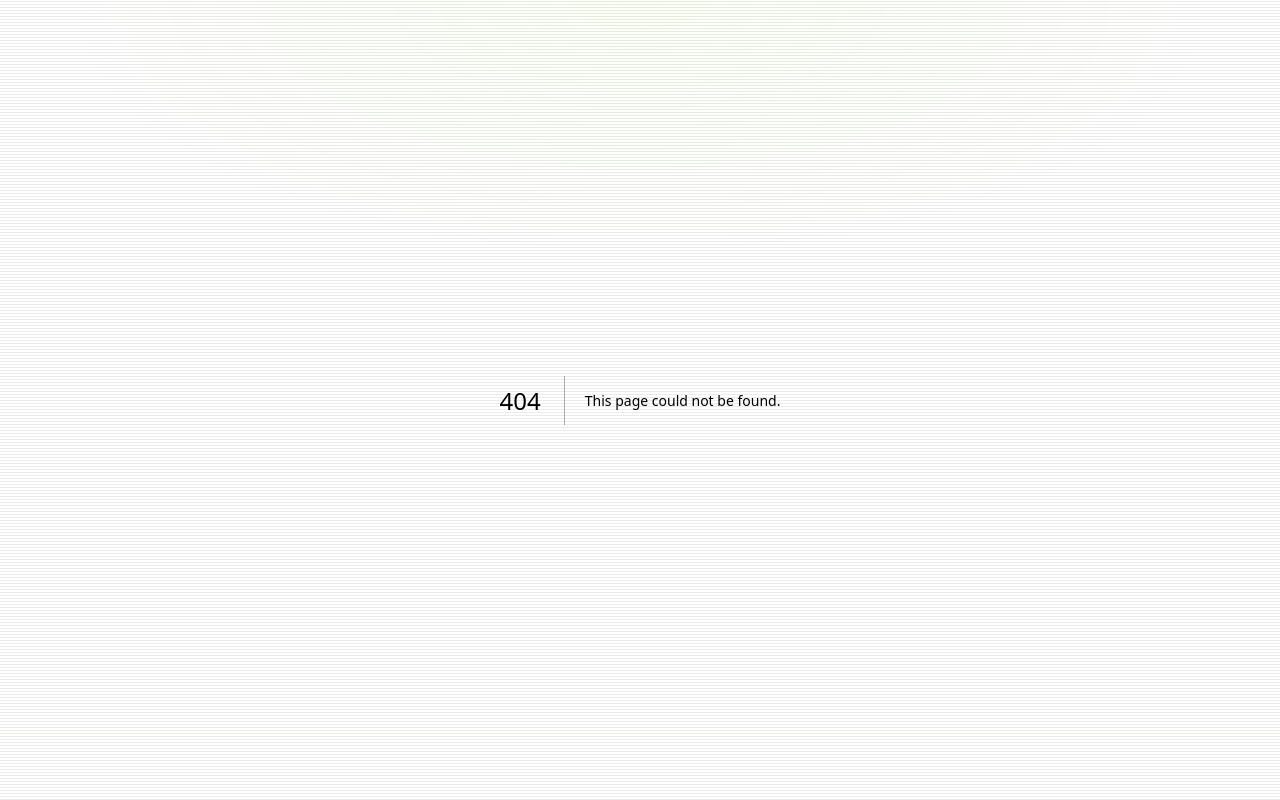
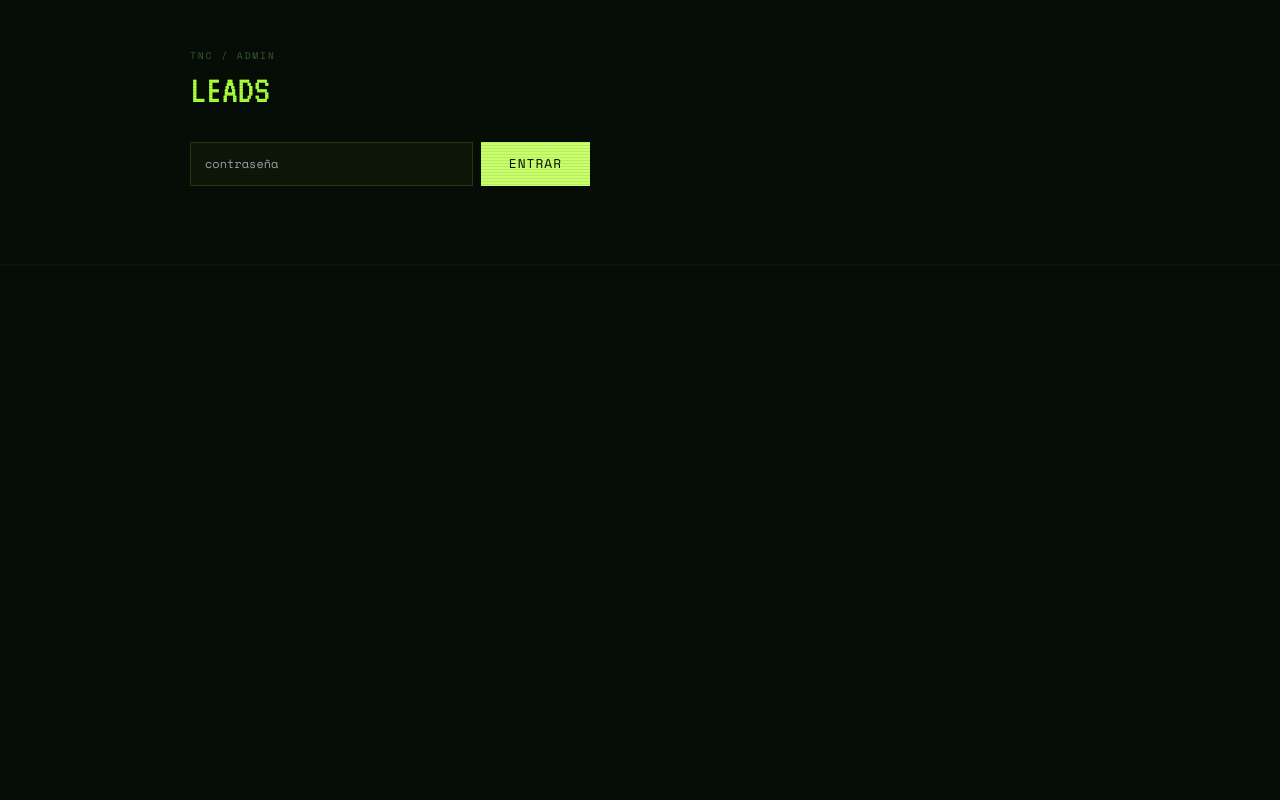
Before and after one commit to agustinale96/the-nerd-company, a Next.js app: page /admin/leads in a window 1280 px wide. Before the commit this address had no page. Built offline with nearby package versions, Linux system fonts and the light colour scheme; a web font is replaced by a local one.

Commit message:
feat: admin leads page with password protection

```diff
--- /dev/null
+++ b/app/admin/leads/page.tsx
@@ -0,0 +1,155 @@
+"use client";
+import { useState } from "react";
+
+interface Lead {
+  id: string;
+  name?: string;
+  email?: string;
+  company?: string;
+  message?: string;
+  source?: string;
+  createdAt?: string;
+}
+
+export default function LeadsPage() {
+  const [secret, setSecret] = useState("");
+  const [leads, setLeads] = useState<Lead[] | null>(null);
+  const [error, setError] = useState("");
+  const [loading, setLoading] = useState(false);
+
+  async function fetchLeads() {
+    setLoading(true);
+    setError("");
+    try {
+      const res = await fetch(`/api/leads?secret=${encodeURIComponent(secret)}`);
+      if (res.status === 401) { setError("Contraseña incorrecta."); return; }
+      if (!res.ok) { setError("Error al cargar leads."); return; }
+      setLeads(await res.json());
+    } catch {
+      setError("Error de red.");
+    } finally {
+      setLoading(false);
+    }
+  }
+
+  const fmt = (iso?: string) => {
+    if (!iso) return "—";
+    return new Date(iso).toLocaleString("es-AR", {
+      day: "2-digit", month: "2-digit", year: "numeric",
+      hour: "2-digit", minute: "2-digit",
+    });
+  };
+
+  return (
+    <div style={{
+      minHeight: "100vh",
+      background: "var(--bg)",
+      color: "var(--fg)",
+      fontFamily: "var(--font-space-mono), monospace",
+      padding: "48px 32px",
+    }}>
+      <div style={{ maxWidth: 900, margin: "0 auto" }}>
+        <div style={{ marginBottom: 32 }}>
+          <div style={{ fontSize: "0.6rem", color: "var(--fg-muted)", letterSpacing: "0.2em", textTransform: "uppercase", marginBottom: 8 }}>
+            TNC / admin
+          </div>
+          <h1 style={{ fontFamily: "var(--font-vt323), monospace", fontSize: "2.5rem", lineHeight: 1 }}>
+            LEADS
+          </h1>
+        </div>
+
+        {leads === null && (
+          <div style={{ display: "flex", gap: 8, maxWidth: 400 }}>
+            <input
+              type="password"
+              placeholder="contraseña"
+              value={secret}
+              onChange={(e) => setSecret(e.target.value)}
+              onKeyDown={(e) => e.key === "Enter" && fetchLeads()}
+              style={{
+                flex: 1,
+                background: "rgba(168,255,60,0.04)",
+                border: "1px solid var(--border)",
+                color: "var(--fg)",
+                fontFamily: "var(--font-space-mono), monospace",
+                fontSize: "0.75rem",
+                padding: "10px 14px",
+                outline: "none",
+              }}
+            />
+            <button
+              onClick={fetchLeads}
+              disabled={loading}
+              className="btn-primary"
+            >
+              {loading ? "..." : "entrar"}
+            </button>
+          </div>
+        )}
+
+        {error && (
+          <div style={{ color: "#ff6b6b", fontSize: "0.7rem", marginTop: 12 }}>{error}</div>
+        )}
+
+        {leads !== null && (
+          <>
+            <div style={{ display: "flex", justifyContent: "space-between", alignItems: "center", marginBottom: 16 }}>
+              <span style={{ fontSize: "0.7rem", color: "var(--fg-dim)" }}>
+                {leads.length} lead{leads.length !== 1 ? "s" : ""}
+              </span>
+              <button
+                onClick={() => { setLeads(null); setSecret(""); }}
+                style={{ background: "none", border: "none", color: "var(--fg-muted)", cursor: "pointer", fontSize: "0.7rem", fontFamily: "var(--font-space-mono), monospace" }}
+              >
+                cerrar sesión
+              </button>
+            </div>
+
+            {leads.length === 0 ? (
+              <div style={{ fontSize: "0.75rem", color: "var(--fg-muted)", padding: "24px 0" }}>
+                sin leads todavía.
+              </div>
+            ) : (
+              <div style={{ display: "flex", flexDirection: "column", gap: 8 }}>
+                {leads.map((lead) => (
+                  <div key={lead.id} style={{
+                    border: "1px solid var(--border)",
+                    background: "rgba(0,0,0,0.3)",
+                    padding: "16px 20px",
+                    display: "grid",
+                    gridTemplateColumns: "1fr 1fr",
+                    gap: "8px 24px",
+                  }}>
+                    <Row label="email" value={lead.email} accent />
+                    <Row label="fecha" value={fmt(lead.createdAt)} />
+                    <Row label="nombre" value={lead.name} />
+                    <Row label="empresa" value={lead.company} />
+                    <Row label="fuente" value={lead.source === "chat_agent" ? "🤖 chat agent" : "📋 formulario"} />
+                    {lead.message && (
+                      <div style={{ gridColumn: "1 / -1" }}>
+                        <Row label="mensaje" value={lead.message} />
+                      </div>
+                    )}
+                  </div>
+                ))}
+              </div>
+            )}
+          </>
+        )}
+      </div>
+    </div>
+  );
+}
+
+function Row({ label, value, accent }: { label: string; value?: string; accent?: boolean }) {
+  return (
+    <div>
+      <div style={{ fontSize: "0.55rem", color: "var(--fg-muted)", letterSpacing: "0.15em", textTransform: "uppercase", marginBottom: 2 }}>
+        {label}
+      </div>
+      <div style={{ fontSize: "0.75rem", color: accent ? "var(--accent)" : "var(--fg)", wordBreak: "break-all" }}>
+        {value || "—"}
+      </div>
+    </div>
+  );
+}
--- /dev/null
+++ b/app/api/leads/route.ts
@@ -0,0 +1,41 @@
+import { NextRequest, NextResponse } from "next/server";
+import { createClient } from "redis";
+
+let client: ReturnType<typeof createClient> | null = null;
+
+async function getRedis() {
+  if (!client || !client.isOpen) {
+    client = createClient({ url: process.env.REDIS_URL });
+    client.on("error", () => { client = null; });
+    await client.connect();
+  }
+  return client;
+}
+
+export async function GET(req: NextRequest) {
+  const secret = req.nextUrl.searchParams.get("secret");
+  if (!secret || secret !== process.env.ADMIN_SECRET) {
+    return NextResponse.json({ error: "Unauthorized" }, { status: 401 });
+  }
+
+  try {
+    const redis = await getRedis();
+    const ids = await redis.sMembers("tnc:leads");
+
+    const leads = await Promise.all(
+      ids.map(async (id) => {
+        const data = await redis.hGetAll(`tnc:lead:${id}`);
+        return { id, ...data } as { id: string; createdAt?: string; [k: string]: string | undefined };
+      })
+    );
+
+    leads.sort((a, b) =>
+      new Date(b.createdAt ?? 0).getTime() - new Date(a.createdAt ?? 0).getTime()
+    );
+
+    return NextResponse.json(leads);
+  } catch (err) {
+    console.error("[leads]", err);
+    return NextResponse.json({ error: "Storage error" }, { status: 500 });
+  }
+}
```
